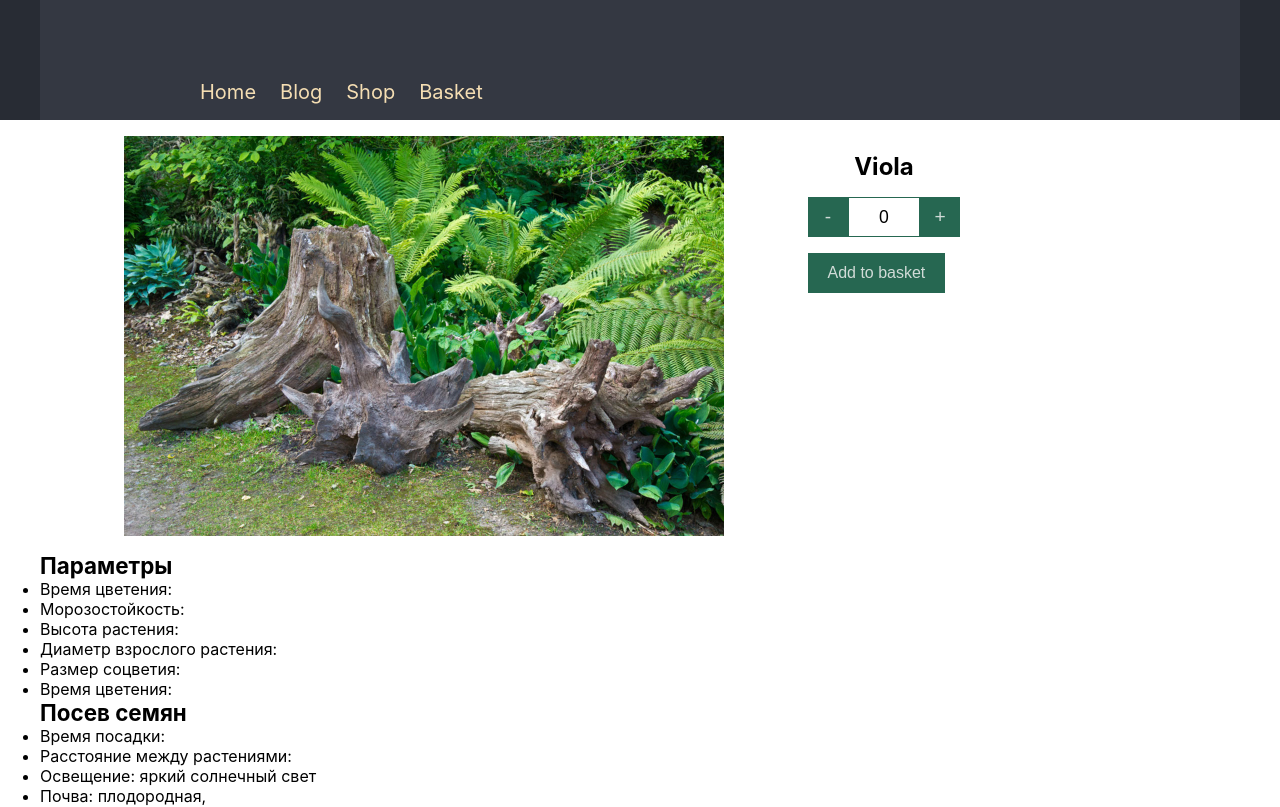
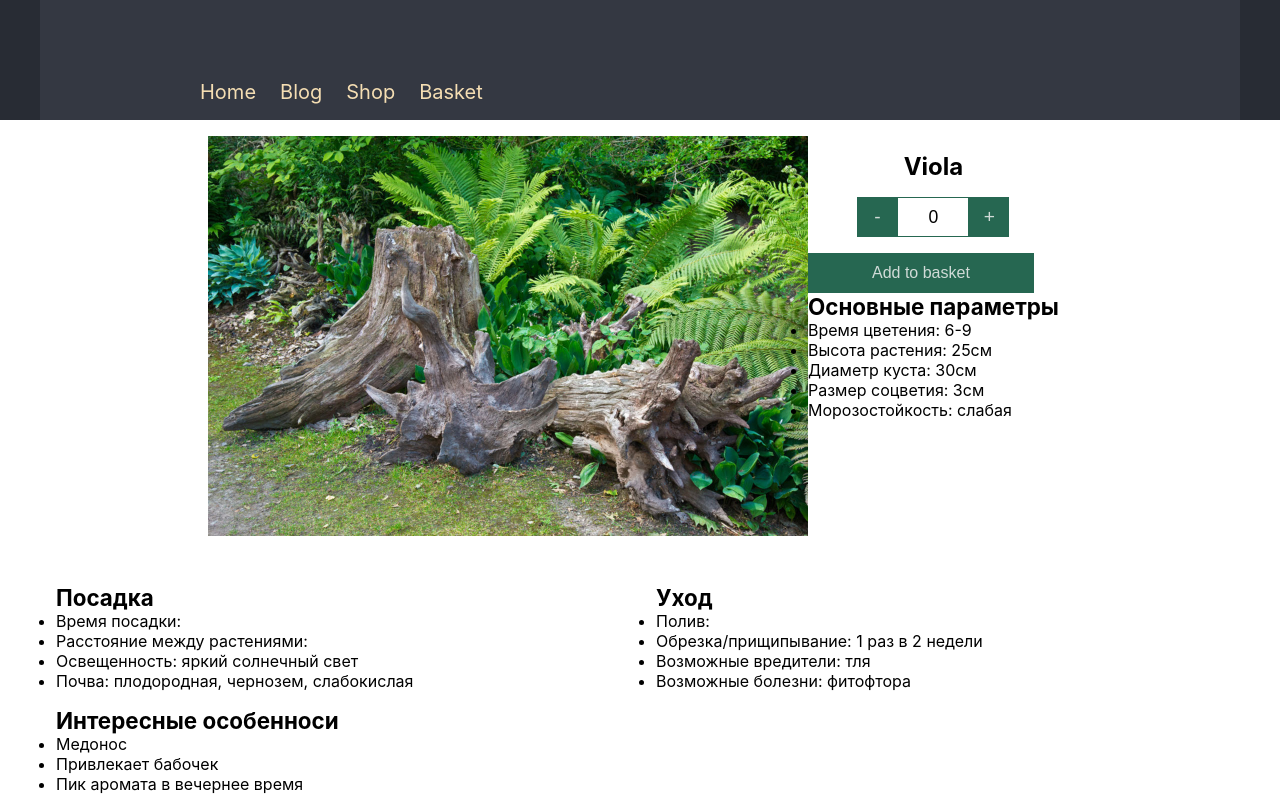
Before and after one commit to ikindiBy/flosta, a React (Create React App) app: page /product/1002 in a window 1280 px wide. Shown: the top 807 px of the page. Built offline with nearby package versions, Linux system fonts and the light colour scheme.

Commit message:
feature: DP description, start gallery

```diff
--- a/src/components/DetailPage/DetailPage.css
+++ b/src/components/DetailPage/DetailPage.css
@@ -19,18 +19,6 @@
     padding: 0 120px;
 }
 
-.detail-page__image-container {
-    height: 400px;
-    width: 64%;
-    margin-bottom: 16px;
-    text-align: center;
-}
-
-.detail-page__image-container img {
-    height: 100%;
-    object-fit: cover;
-}
-
 .detail-page__button {
     width: 90%;
     height: 40px;
@@ -45,3 +33,49 @@
     background-color: rgba(77, 1, 73, 0.85);
     color: rgb(208, 219, 215);
 }
+
+.detail-page__description-block {
+    display: flex;
+    flex-direction: row;
+    width: 100%;
+}
+
+.detail-page__description-block  h3 {
+    margin-top: 16px;
+}
+
+.detail-page__description-block-left,
+.detail-page__description-block-right {
+    width: 50%;
+    padding: 16px;
+}
+
+
+/*  galery */
+
+.detail-page__image-container {
+    display: flex;
+    flex-direction: row;
+    height: 400px;
+    width: 64%;
+    margin-bottom: 16px;
+    /* text-align: center; */
+}
+
+.detail-page__preview-gallery {
+    display: flex;
+    flex-direction: column;
+    width: 24%;
+}
+
+.detail-page__preview-gallery-current {
+    height: 100%;
+    object-fit: cover;
+}
+
+.detail-page__preview-gallery-item {
+    margin: 8px auto;
+    height: 120px;
+    width: 80%;
+    object-fit: cover;
+}
--- a/src/components/DetailPage/index.js
+++ b/src/components/DetailPage/index.js
@@ -29,9 +29,7 @@ const _DetailPage = (props) => {
 
     const product = products.find(product => product.productId === currentID);
 
-    const { inBasket, quantityInBasket } = product;
-
-    console.log('____________>>', currentID, product);
+    const { inBasket, quantityInBasket, imagesGallery } = product;
 
     const changeBasketState = () => {
         inBasket ? removeFromBasket(currentID) : addToBasket(currentID)
@@ -45,12 +43,23 @@ const _DetailPage = (props) => {
         <div className="detail-page__container">
             <div className="detail-page__top-container">
                 <div className="detail-page__image-container">
+                    <div className="detail-page__preview-gallery">
+                        {imagesGallery && imagesGallery.length && imagesGallery.map(imgGallerySrc => (
                             <img
+                                key={imgGallerySrc}
+                                className="detail-page__preview-gallery-item"
+                                src={`${process.env.PUBLIC_URL}${imgGallerySrc}`}
+                                alt="Image of DetailPage + descrition"
+                            />
+                        ))}
+                    </div>
+                    <img className="detail-page__preview-gallery-current"
                         src={`${process.env.PUBLIC_URL}${product.imageSrc}`}
                         alt="Image of DetailPage + descrition"
                     />
                 </div>
                 <div className="detail-page__main-description">
+
                         <h2>{product.title}</h2>
                         <InputCounter onInputChange={changeAmount} quantityInBasket={quantityInBasket}/>
                         <Button
@@ -58,42 +67,52 @@ const _DetailPage = (props) => {
                             className={`detail-page__button ${inBasket ? "detail-page__button--added" : ""}`}
                             onClick={changeBasketState}
                         />
-
+                        <div className="detail-page__description-short">
+                        <h3>Основные параметры</h3>
+                        <ul>
+                            <li>Время цветения: 6-9 </li>
+                            <li>Высота растения: 25см</li>
+                            <li>Диаметр куста: 30см </li>
+                            <li>Размер соцветия: 3см </li>
+                            <li>Морозостойкость: слабая </li>
+                        </ul>
                     </div>
                     </div>
-            <h3>Параметры</h3>
-            <ul>
-                <li>Время цветения: </li>
-                <li>Морозостойкость: </li>
-                <li>Высота растения:</li>
-                <li>Диаметр взрослого растения: </li>
-                <li>Размер соцветия: </li>
-                <li>Время цветения: </li>
-            </ul>
-            <h3>Посев семян</h3>
+            </div>
+            <div className="detail-page__description-block">
+                <div className="detail-page__description-block-left">
+                    <h3>Посадка</h3>
                     <ul>
                         <li>Время посадки: </li>
                         <li>Расстояние между растениями: </li>
-                <li>Освещение: яркий солнечный свет </li>
-                <li>Почва: плодородная,  </li>
+                        <li>Освещенность: яркий солнечный свет </li>
+                        <li>Почва: плодородная, чернозем, слабокислая </li>
                     </ul>
-            <h3>Посадка саженца</h3>
+                    <h3>Интересные особенноси</h3>
                     <ul>
-                <li>Время посадки: </li>
-                <li>Расстояние между растениями: </li>
-                <li>Освещение: яркий солнечный свет </li>
-                <li>Почва: плодородная,  </li>
+                        <li>Медонос</li>
+                        <li>Привлекает бабочек</li>
+                        <li>Пик аромата в вечернее время</li>
                     </ul>
+                </div>
+                <div className="detail-page__description-block-right">
                     <h3>Уход</h3>
                     <ul>
                         <li>Полив: </li>
-                <li>Обрезка/прищипывание: </li>
-                <li>Вредители: </li>
-                <li>Болезни: яркий солнечный свет </li>
+                        <li>Обрезка/прищипывание: 1 раз в 2 недели</li>
+                        <li>Возможные вредители: тля</li>
+                        <li>Возможные болезни: фитофтора </li>
                     </ul>
+                </div>
+            </div>
+
             <br/>
             <strong>
                 Похожие: (ряд тайлов)
+            </strong>
+            <br/>
+            <strong>
+                Сним хорошо комбинировать: (ряд тайлов)
             </strong>
             <br/>
             <strong>
--- a/src/constants/data.js
+++ b/src/constants/data.js
@@ -37,6 +37,7 @@ export const products = [
         productId: 1029,
         title: 'Petunia Pink',
         imageSrc: '/img/img_16.jpg',
+        imagesGallery: ['/img/img_16_01.jpg', '/img/img_15.jpg', '/img/img_14.jpg'],
         description: 'Lorem property to create rounded images.',
         price: 12,
         groupId: 10,
```
Also changed, not shown: public/img/IMG-c80ae8cc0408b75d5f98ca543d10d72a-V.jpg (deleted), public/img/img_16_01.jpg (added). Lines whose indentation alone changed are shown as unchanged.
